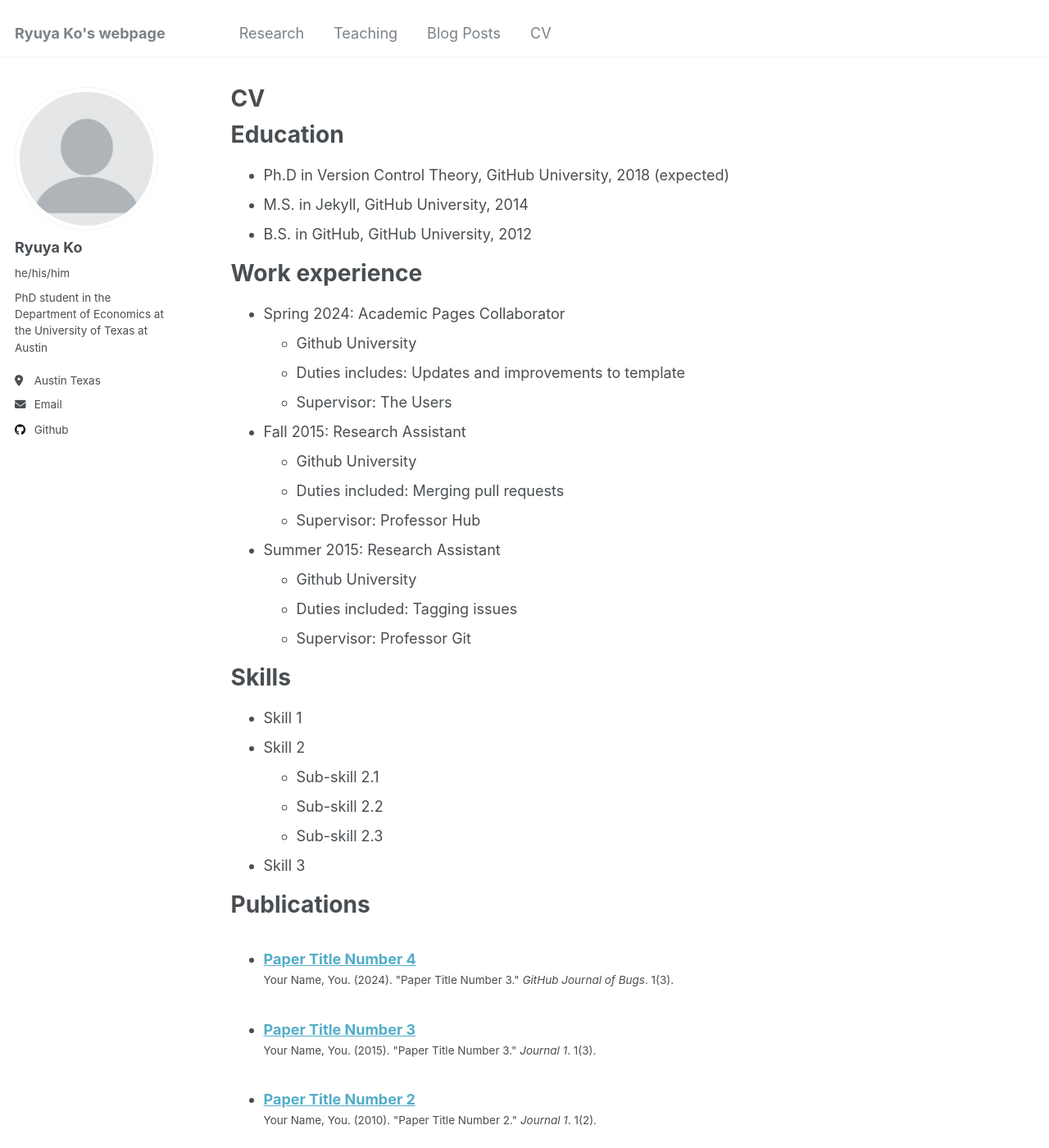
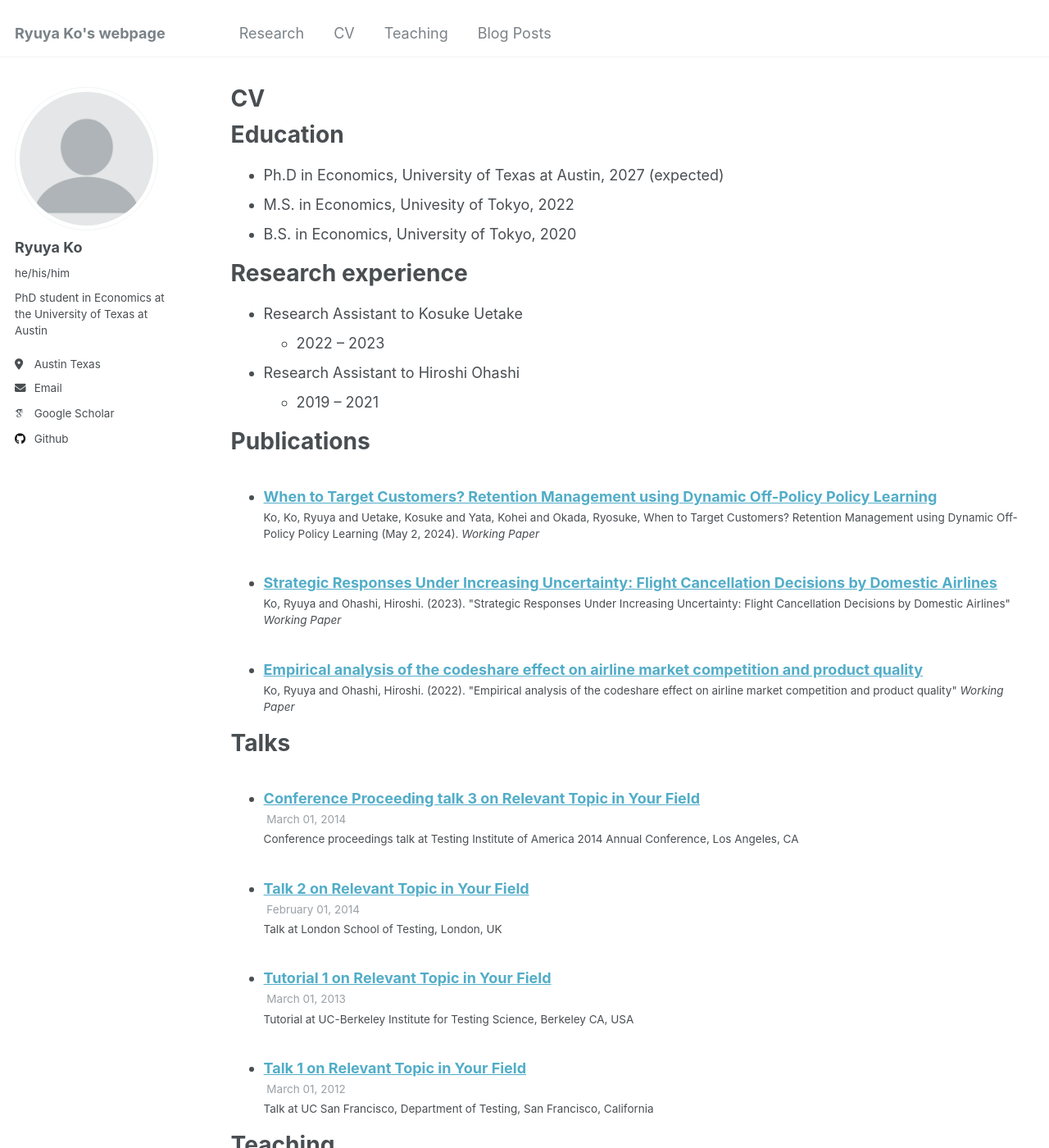
Before and after one commit to ryuya-ko/ryuya-ko.github.io, a Jekyll site: the page built from _pages/cv.md, in a window 1280 px wide and 1400 px high. Shown: the whole window at 82% size. Built offline with Jekyll 4.4.1, drawn with Linux system fonts in a browser that asks for light colours; some web fonts are replaced; some of the changed text lies outside the part shown.

Commit message:
updates on publications and cv

```diff
--- a/_config.yml
+++ b/_config.yml
@@ -11,7 +11,7 @@ locale                   : "en-US"
 title                    : "Ryuya Ko's webpage"
 title_separator          : "-"
 name                     : &name "Ryuya Ko"
-description              : &description "PhD student in the Department of Economics at the University of Texas at Austin"
+description              : &description "PhD student in Economics at the University of Texas at Austin"
 url                      : https://ryuya-ko.github.io # the base hostname & protocol for your site e.g. "https://mmistakes.github.io"
 baseurl                  : "" # the subpath of your site, e.g. "/blog"
 repository               : "ryuya-ko/ryuya-ko.github.io"
@@ -24,7 +24,7 @@ author:
   avatar           : "profile.png"
   name             : "Ryuya Ko"
   pronouns         : "he/his/him"
-  bio              : "PhD student in the Department of Economics at the University of Texas at Austin"
+  bio              : "PhD student in Economics at the University of Texas at Austin"
   location         : "Austin Texas"
   employer         : # "Red Brick University"
   uri              : # URL
@@ -32,7 +32,7 @@ author:
 
   # Academic websites
   arxiv            : # URL - Update with the correct link to your profile
-  googlescholar    : # "https://scholar.google.com/citations?user=PS_CX0AAAAAJ"
+  googlescholar    : "https://scholar.google.com/citations?user=77m53EUAAAAJ"
   impactstory      : # URL
   orcid            : # "http://orcid.org/yourorcidurl"
   semantic         : # URL
--- a/_data/navigation.yml
+++ b/_data/navigation.yml
@@ -8,11 +8,11 @@ main:
   - title: "Research"
     url: /research/
 
+  - title: "CV"
+    url: /cv/
+
   - title: "Teaching"
     url: /teaching/
 
   - title: "Blog Posts"
     url: /year-archive/
-
-  - title: "CV"
-    url: /cv/
--- a/_pages/cv.md
+++ b/_pages/cv.md
@@ -11,35 +11,16 @@ redirect_from:
 
 Education
 ======
-* Ph.D in Version Control Theory, GitHub University, 2018 (expected)
-* M.S. in Jekyll, GitHub University, 2014
-* B.S. in GitHub, GitHub University, 2012
+* Ph.D in Economics, University of Texas at Austin, 2027 (expected)
+* M.S. in Economics, Univesity of Tokyo, 2022
+* B.S. in Economics, University of Tokyo, 2020
 
-Work experience
+Research experience
 ======
-* Spring 2024: Academic Pages Collaborator
-  * Github University
-  * Duties includes: Updates and improvements to template
-  * Supervisor: The Users
-
-* Fall 2015: Research Assistant
-  * Github University
-  * Duties included: Merging pull requests
-  * Supervisor: Professor Hub
-
-* Summer 2015: Research Assistant
-  * Github University
-  * Duties included: Tagging issues
-  * Supervisor: Professor Git
-
-Skills
-======
-* Skill 1
-* Skill 2
-  * Sub-skill 2.1
-  * Sub-skill 2.2
-  * Sub-skill 2.3
-* Skill 3
+* Research Assistant to Kosuke Uetake
+  * 2022 -- 2023
+* Research Assistant to Hiroshi Ohashi
+  * 2019 -- 2021
 
 Publications
 ======
--- a/_publications/2009-10-01-paper-title-number-1.md
+++ /dev/null
@@ -1,14 +0,0 @@
----
-title: "Paper Title Number 1"
-collection: publications
-category: manuscripts
-permalink: /publication/2009-10-01-paper-title-number-1
-excerpt: 'This paper is about the number 1. The number 2 is left for future work.'
-date: 2009-10-01
-venue: 'Journal 1'
-slidesurl: 'http://academicpages.github.io/files/slides1.pdf'
-paperurl: 'http://academicpages.github.io/files/paper1.pdf'
-citation: 'Your Name, You. (2009). &quot;Paper Title Number 1.&quot; <i>Journal 1</i>. 1(1).'
----
-
-The contents above will be part of a list of publications, if the user clicks the link for the publication than the contents of section will be rendered as a full page, allowing you to provide more information about the paper for the reader. When publications are displayed as a single page, the contents of the above "citation" field will automatically be included below this section in a smaller font.
--- a/_publications/2010-10-01-paper-title-number-2.md
+++ /dev/null
@@ -1,14 +0,0 @@
----
-title: "Paper Title Number 2"
-collection: publications
-category: manuscripts
-permalink: /publication/2010-10-01-paper-title-number-2
-excerpt: 'This paper is about the number 2. The number 3 is left for future work.'
-date: 2010-10-01
-venue: 'Journal 1'
-slidesurl: 'http://academicpages.github.io/files/slides2.pdf'
-paperurl: 'http://academicpages.github.io/files/paper2.pdf'
-citation: 'Your Name, You. (2010). &quot;Paper Title Number 2.&quot; <i>Journal 1</i>. 1(2).'
----
-
-The contents above will be part of a list of publications, if the user clicks the link for the publication than the contents of section will be rendered as a full page, allowing you to provide more information about the paper for the reader. When publications are displayed as a single page, the contents of the above "citation" field will automatically be included below this section in a smaller font.
--- a/_publications/2015-10-01-paper-title-number-3.md
+++ /dev/null
@@ -1,14 +0,0 @@
----
-title: "Paper Title Number 3"
-collection: publications
-category: manuscripts
-permalink: /publication/2015-10-01-paper-title-number-3
-excerpt: 'This paper is about the number 3. The number 4 is left for future work.'
-date: 2015-10-01
-venue: 'Journal 1'
-slidesurl: 'http://academicpages.github.io/files/slides3.pdf'
-paperurl: 'http://academicpages.github.io/files/paper3.pdf'
-citation: 'Your Name, You. (2015). &quot;Paper Title Number 3.&quot; <i>Journal 1</i>. 1(3).'
----
-
-The contents above will be part of a list of publications, if the user clicks the link for the publication than the contents of section will be rendered as a full page, allowing you to provide more information about the paper for the reader. When publications are displayed as a single page, the contents of the above "citation" field will automatically be included below this section in a smaller font.
--- /dev/null
+++ b/_publications/2022-08-15-codeshare.md
@@ -0,0 +1,15 @@
+---
+title: "Empirical analysis of the codeshare effect on airline market competition and product quality"
+collection: publications
+permalink: /publication/2022-08-15-codeshare
+date: 2022-08-15
+venue: 'Working Paper'
+slidesurl: 'http://academicpages.github.io/files/slides1.pdf'
+paperurl: 'http://ryuya-ko.github.io/files/codeshare.pdf'
+citation: 'Ko, Ryuya and Ohashi, Hiroshi. (2022). &quot;Empirical analysis of the codeshare effect on airline market competition and product quality&quot; <i>Working Paper</i>'
+---
+<!-- [Download slides here](http://academicpages.github.io/files/slides1.pdf) -->
+
+[Download paper here](http://ryuya-ko.github.io/files/codeshare.pdf)
+
+Recommended citation: Ko, Ryuya and Ohashi, Hiroshi. (2022). "Empirical analysis of the codeshare effect on airline market competition and product quality" <i>Working Paper</i>
--- /dev/null
+++ b/_publications/2023-12-30-cancellation_uncertainty.md
@@ -0,0 +1,15 @@
+---
+title: "Strategic Responses Under Increasing Uncertainty: Flight Cancellation Decisions by Domestic Airlines"
+collection: publications
+permalink: /publication/2023-12-30-cancellation_uncertainty
+date: 2023-12-30
+venue: 'Working Paper'
+slidesurl: 'http://academicpages.github.io/files/slides1.pdf'
+paperurl: 'http://ryuya-ko.github.io/files/cancellation_uncertainty.pdf'
+citation: 'Ko, Ryuya and Ohashi, Hiroshi. (2023). &quot;Strategic Responses Under Increasing Uncertainty: Flight Cancellation Decisions by Domestic Airlines&quot; <i>Working Paper</i>'
+---
+<!-- [Download slides here](http://academicpages.github.io/files/slides1.pdf) -->
+
+[Download paper here](http://ryuya-ko.github.io/files/cancellation_uncertainty.pdf)
+
+Recommended citation: Ko, Ryuya and Ohashi, Hiroshi. (2023). "Strategic Responses Under Increasing Uncertainty: Flight Cancellation Decisions by Domestic Airlines" <i>Working Paper</i>
--- a/_publications/2024-02-17-paper-title-number-4.md
+++ /dev/null
@@ -1,13 +0,0 @@
----
-title: "Paper Title Number 4"
-collection: publications
-category: conferences
-permalink: /publication/2024-02-17-paper-title-number-4
-excerpt: 'This paper is about fixing template issue #693.'
-date: 2024-02-17
-venue: 'GitHub Journal of Bugs'
-paperurl: 'http://academicpages.github.io/files/paper3.pdf'
-citation: 'Your Name, You. (2024). &quot;Paper Title Number 3.&quot; <i>GitHub Journal of Bugs</i>. 1(3).'
----
-
-The contents above will be part of a list of publications, if the user clicks the link for the publication than the contents of section will be rendered as a full page, allowing you to provide more information about the paper for the reader. When publications are displayed as a single page, the contents of the above "citation" field will automatically be included below this section in a smaller font.
--- /dev/null
+++ b/_publications/2024-05-02-optimal_targeting.md
@@ -0,0 +1,15 @@
+---
+title: "When to Target Customers? Retention Management using Dynamic Off-Policy Policy Learning "
+collection: publications
+permalink: /publication/2024-05-02-optimal_targeting
+date: 2024-05-02
+venue: 'Working Paper'
+slidesurl: 'http://academicpages.github.io/files/slides1.pdf'
+paperurl: 'http://ryuya-ko.github.io/files/optimal_targeting.pdf'
+citation: 'Ko,  Ko, Ryuya and Uetake, Kosuke and Yata, Kohei and Okada, Ryosuke, When to Target Customers? Retention Management using Dynamic Off-Policy Policy Learning (May 2, 2024). <i>Working Paper</i>'
+---
+<!-- [Download slides here](http://academicpages.github.io/files/slides1.pdf) -->
+
+[Download paper here](http://ryuya-ko.github.io/files/optimal_targeting.pdf)
+
+Recommended citation: Ko,  Ko, Ryuya and Uetake, Kosuke and Yata, Kohei and Okada, Ryosuke, When to Target Customers? Retention Management using Dynamic Off-Policy Policy Learning (May 2, 2024). <i>Working Paper</i>
```
Also changed, not shown: other parts of _pages/cv.md (+2 -2 lines), _pages/publications.html (+7 -5 lines), 3 other files.
